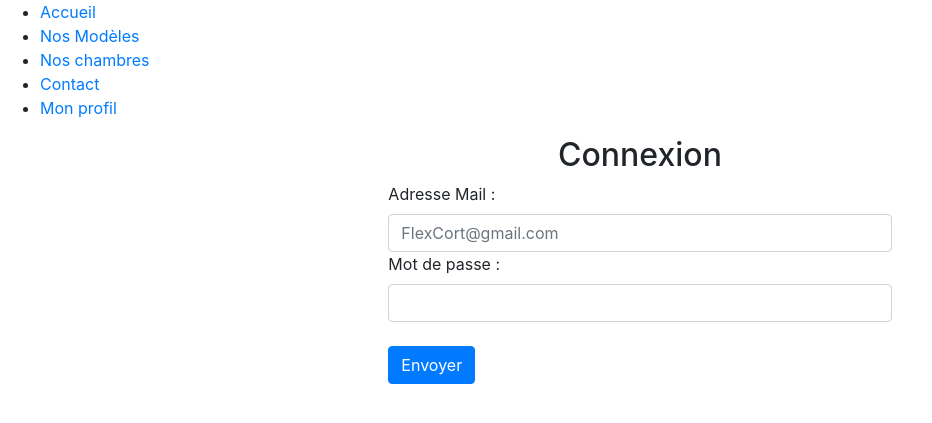
After one commit to Shaxens/FlexCort, a PHP site: page /connexion.php in a window 1280 px wide. The commit adds this page. Shown: the top 423 px of the page, without its empty margins (0-932 px from the left). Run offline with PHP 8.4, Linux system fonts and the light colour scheme.

Commit message:
Ajout d'une page de connexion sommaire

```diff
--- a/js/chambre.js
+++ b/js/chambre.js
@@ -14,7 +14,7 @@ document.body.onload = function() {
     for (i = 1; i <= nbr; i++) {
         div = document.createElement("div");
         div.className = "photo";
-        div.style.backgroundImage = "url('../images/chateau" + i + ".jpg')";
+        div.style.backgroundImage = "url('../images/chateau/chateau" + i + ".jpg')";
         div.setAttribute("id", "image-" + i);
         container.appendChild(div);
     }
--- a/js/main.js
+++ b/js/main.js
@@ -14,7 +14,7 @@ document.body.onload = function() {
     for (i = 1; i <= nbr; i++) {
         div = document.createElement("div");
         div.className = "photo";
-        div.style.backgroundImage = "url('../images/carousel" + i + ".jpg')";
+        div.style.backgroundImage = "url('../images/carousel/carousel" + i + ".jpg')";
         div.setAttribute("id", "image-" + i);
         container.appendChild(div);
     }
--- /dev/null
+++ b/pages/connexion.php
@@ -0,0 +1,44 @@
+<!DOCTYPE html>
+<html lang="fr">
+
+<head>
+    <meta charset="UTF-8">
+    <meta http-equiv="X-UA-Compatible" content="IE=edge">
+    <meta name="viewport" content="width=device-width, initial-scale=1.0">
+    <link rel="stylesheet" href="https://cdn.jsdelivr.net/npm/bootstrap@4.3.1/dist/css/bootstrap.min.css" integrity="sha384-ggOyR0iXCbMQv3Xipma34MD+dH/1fQ784/j6cY/iJTQUOhcWr7x9JvoRxT2MZw1T" crossorigin="anonymous">
+    <link rel="stylesheet" href="../style/style.css">
+    <link rel="shortcut icon" type="image/png" href="../images/favicon.ico"/>
+    <title>FlexCort</title>
+</head>
+<body>
+    <?php include("navbar.php")?>
+
+    <div class="container-fluid compte">
+        <h2 style="text-align: center;">Connexion</h2>
+        <div class="row">
+            <div class="col"></div>
+            <div class="col-5">
+                <form>
+                    <div class="row">
+                        <div class="col">
+                            <label for="mail">Adresse Mail :</label>
+                            <input type="text" name="mail" class="form-control" id="email" placeholder="FlexCort@gmail.com" required>
+                        </div>
+                    </div>
+                    <div class="row">
+                        <div class="col">
+                            <label for="password" class="form-label">Mot de passe :</label>
+                            <input type="password" class="form-control" id="password" required>
+                        </div>
+                    </div>
+                <br>
+                <button type="submit" class="btn btn-primary">Envoyer</button>
+
+                </form>
+            </div>
+            <div class="col"></div>
+        </div>
+    </div>
+
+</body>
+</html>
--- a/pages/navbar.php
+++ b/pages/navbar.php
@@ -14,7 +14,7 @@
         <li><a href="./modeles.php">Nos Modèles</a></li>
         <li><a href="./chambres.php">Nos chambres</a></li>
         <li><a href="./contact.php">Contact</a></li>
-        <li><a href="./profil.php" id="profil">Mon profil</a></li>
+        <li><a href="./connexion.php" id="profil">Mon profil</a></li>
     </ul>
 </nav>
 </header>
--- a/style/style.css
+++ b/style/style.css
@@ -205,6 +205,7 @@ header li a::after {
 
 .compte {
     color: black;
+    padding-top: 100px;
 }
 
 .pinup1 img {
```
Also changed, not shown: pages/contact.php (+10 -1 lines), pages/creationCompte.php (renamed from pages/profil.php, +2 -5 lines), images/carousel/carousel1.jpg (renamed from images/carousel1.jpg), images/carousel/carousel2.jpg (renamed from images/carousel2.jpg), images/carousel/carousel3.jpg (added), images/carousel/carousel4.jpg (renamed from images/carousel4.jpg), images/carousel/carousel5.jpg (renamed from images/carousel5.jpg), images/chateau/chateau1.jpg (renamed from images/chateau1.jpg), images/chateau/chateau2.jpg (renamed from images/chateau2.jpg), images/chateau/chateau3.jpg (renamed from images/chateau3.jpg), images/chateau/chateau4.jpg (renamed from images/chateau4.jpg), images/defilement-bk.png (added).
